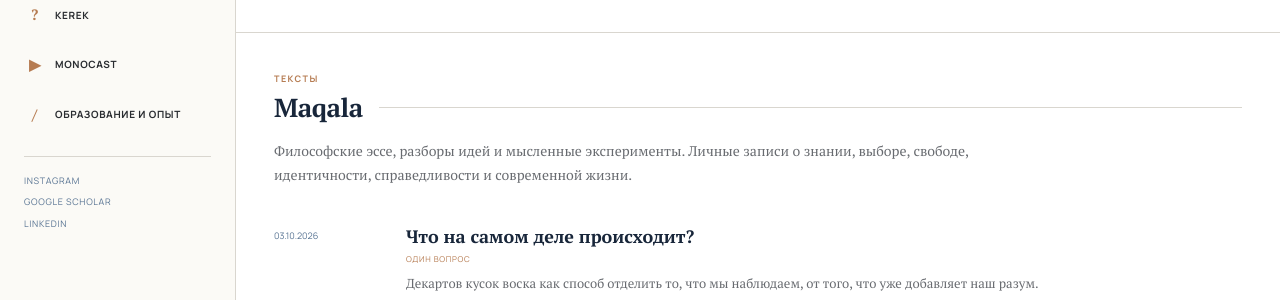
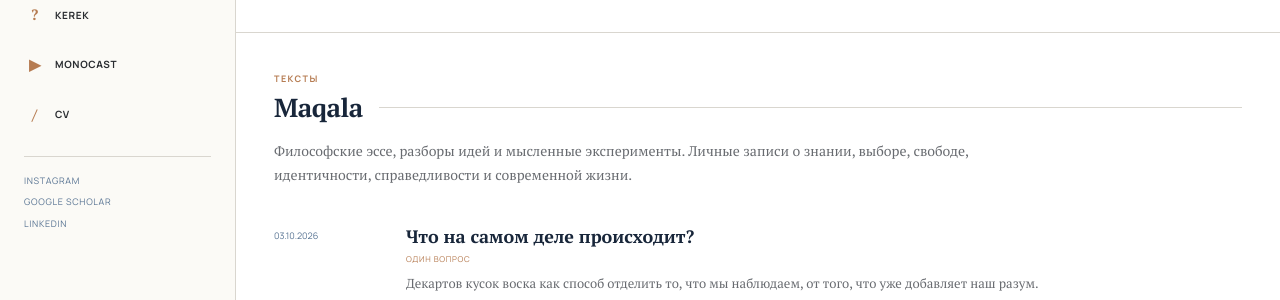
Before and after one commit to ermekuss/blog, a Jekyll site: the page built from index.html, in a window 1280 px wide. Shown: the part 267-567 px from the top of the page. Built offline with Jekyll 4.4.1, drawn with Linux system fonts in a browser that asks for light colours.

Commit message:
Update navigation.yml

```diff
--- a/_data/navigation.yml
+++ b/_data/navigation.yml
@@ -10,6 +10,6 @@
 - title: "Monocast"
   url: "/monocast/"
   symbol: "▶"
-- title: "Образование и опыт"
+- title: "CV"
   url: "/cv/"
   symbol: "/"
```
